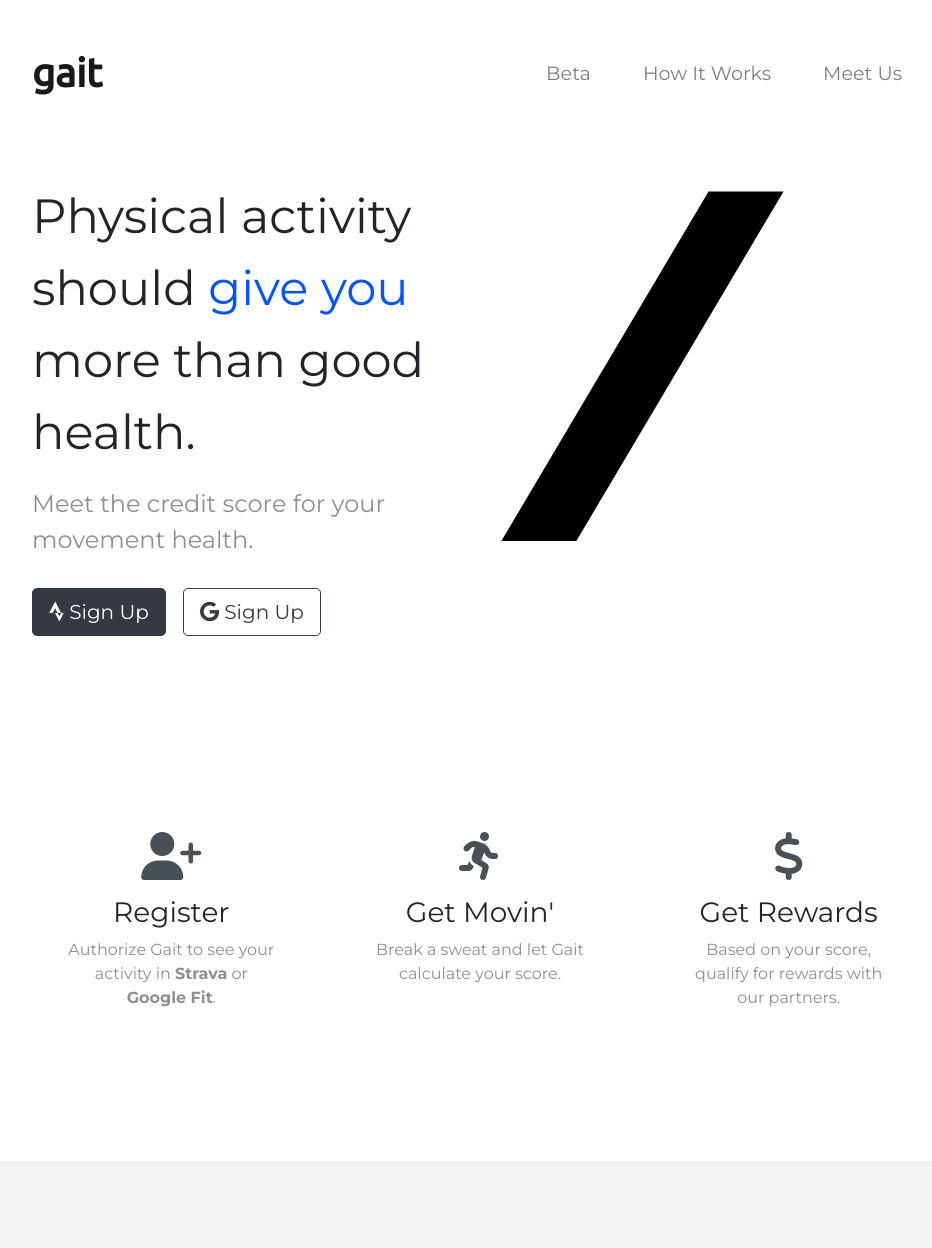
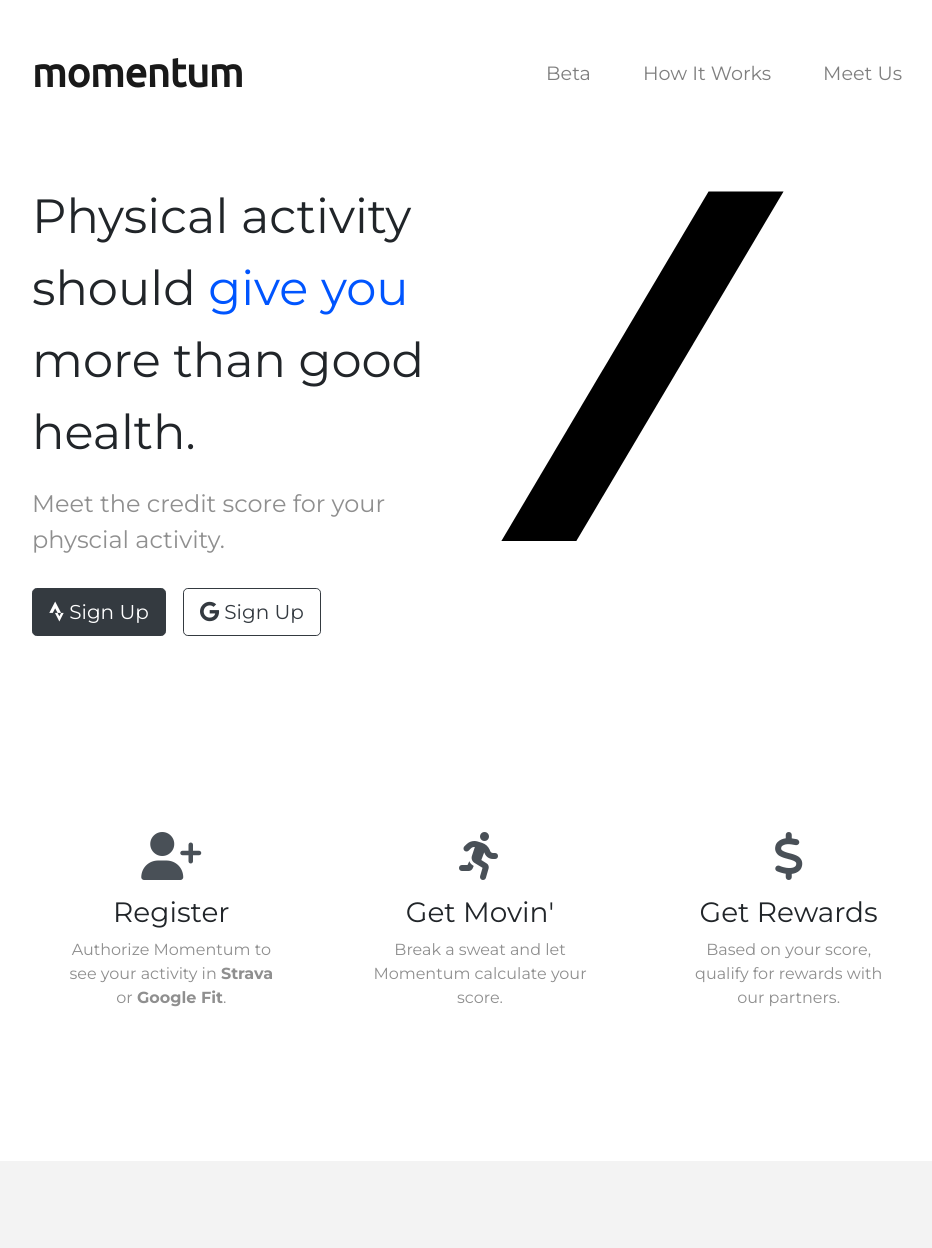
Before and after one commit to ManEuler/gait, a plain HTML site: page index.html in a window 1280 px wide. Shown: the top 1248 px of the page, without its empty margins (160-1092 px from the left). Drawn offline with nearby package versions, Linux system fonts and the light colour scheme.

Commit message:
Update name to Momentum

```diff
--- a/index.html
+++ b/index.html
@@ -3,7 +3,7 @@
 
 <head>
   <meta charset="utf-8">
-  <title>Gait</title>
+  <title>Momentum</title>
 
   <!-- Google fonts -->
   <style>
@@ -35,7 +35,7 @@
 
       <nav class="navbar navbar-expand-lg navbar-light bg-white">
 
-        <a class="navbar-brand" href="">gait</a>
+        <a class="navbar-brand" href="">momentum</a>
 
         <button class="navbar-toggler" type="button" data-toggle="collapse" data-target="#navbarTogglerDemo02">
           <span class="navbar-toggler-icon"></span>
@@ -64,7 +64,7 @@
 
         <div class="col-lg-6">
           <h1>Physical activity should <span class="mission">give you</span> more than good health.</h1>
-          <h4>Meet the credit score for your movement health.</h4>
+          <h4>Meet the credit score for your physcial activity.</h4>
           <button type="button" class="btn btn-dark btn-lg signup-button"><i class="fab fa-strava"></i> Sign Up</button>
           <button type="button" class="btn btn-outline-dark btn-lg signup-button"><i class="fab fa-google"></i> Sign Up</button>
         </div>
@@ -92,12 +92,12 @@
       <div class="feature-box col-lg-4">
         <i class="icon fas fa-user-plus fa-3x"></i>
         <h3>Register</h3>
-        <p>Authorize Gait to see your activity in <strong>Strava</strong> or <strong>Google Fit</strong>.</p>
+        <p>Authorize Momentum to see your activity in <strong>Strava</strong> or <strong>Google Fit</strong>.</p>
       </div>
       <div class="feature-box col-lg-4">
         <i class="icon fas fa-running fa-3x"></i>
         <h3>Get Movin'</h3>
-        <p>Break a sweat and let Gait calculate your score.</p>
+        <p>Break a sweat and let Momentum calculate your score.</p>
       </div>
       <div class="feature-box col-lg-4">
         <i class="icon fas fa-dollar-sign fa-3x"></i>
@@ -157,7 +157,7 @@
     <i class="social-icon fab fa-instagram"></i>
     <i class="social-icon fab fa-twitter"></i>
     <i class="social-icon fas fa-envelope"></i>
-    <p>© Copyright 2019 Gait</p>
+    <p>© Copyright 2019 Momentum</p>
 
   </footer>
 
```
Also changed, not shown: 1 other file.
